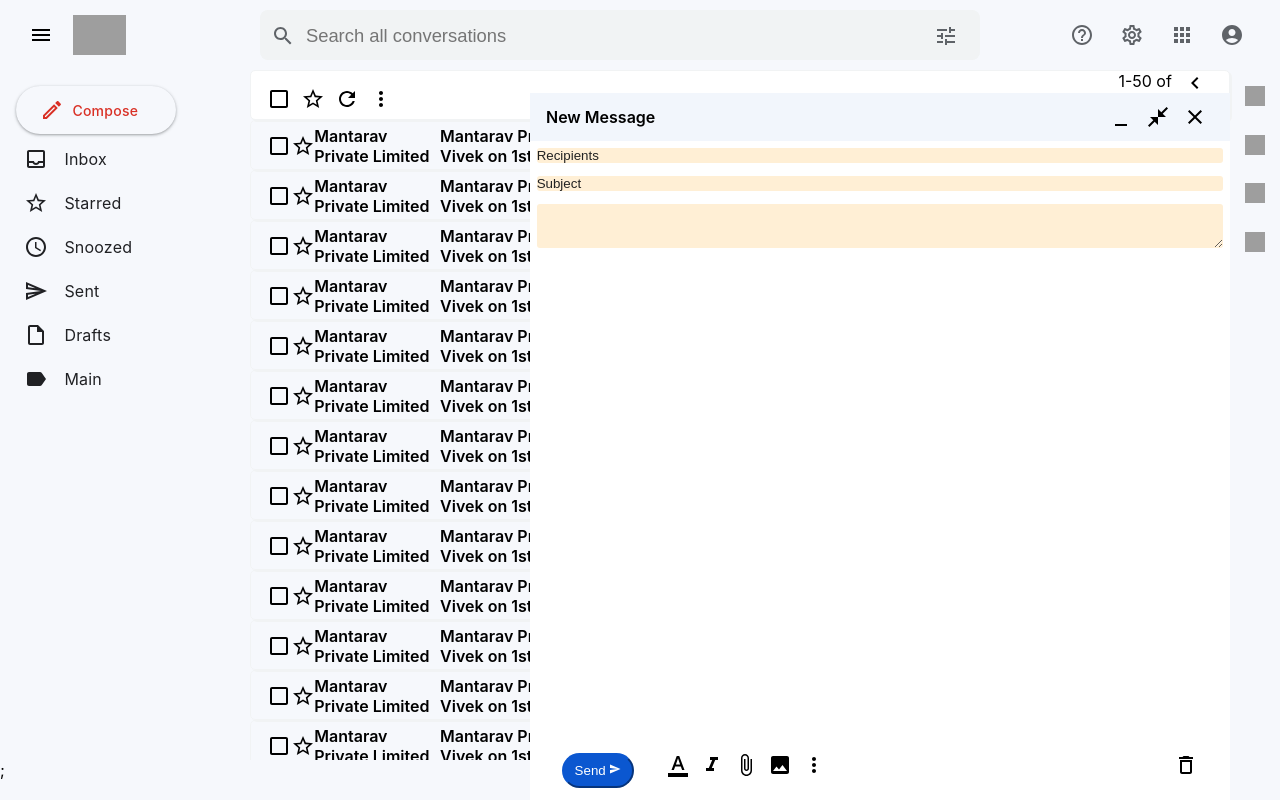
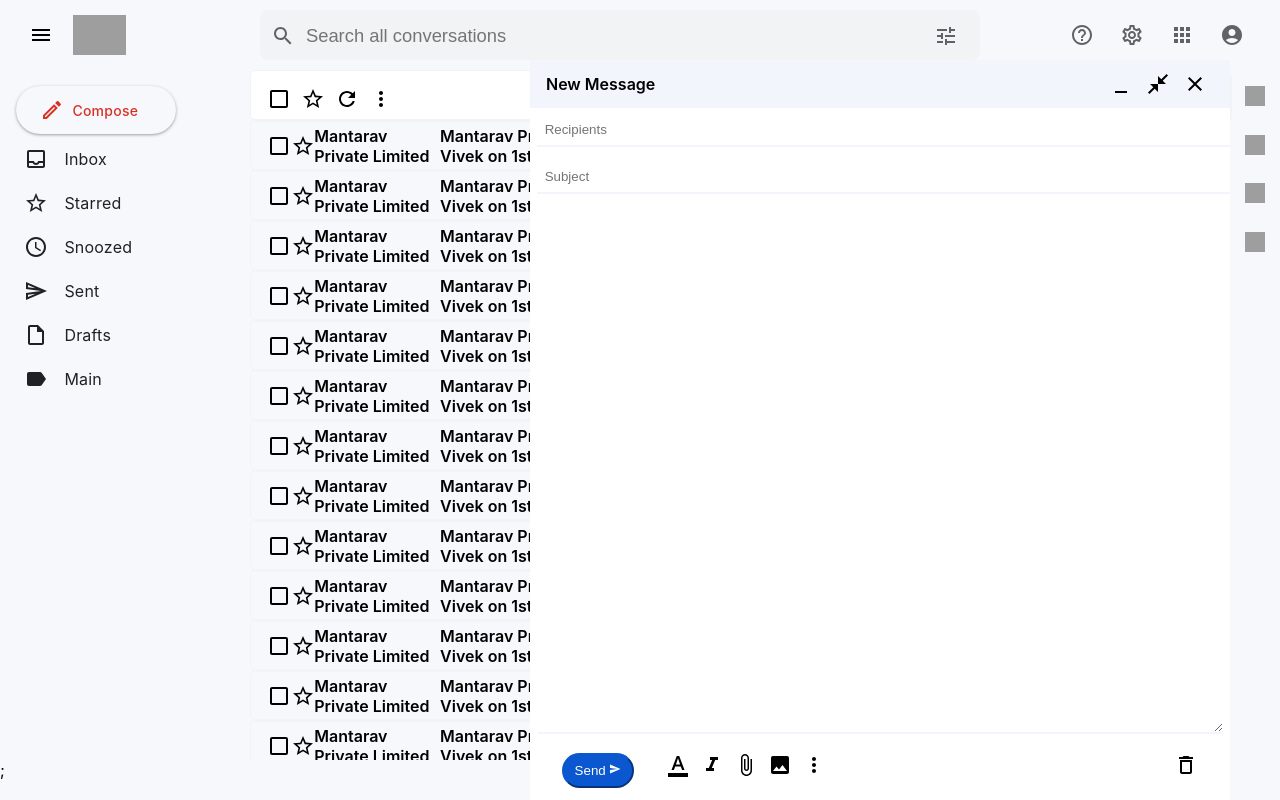
Before and after one commit to uidev-in/react-gmail-clone, a React (Create React App) app: page / in a window 1280 px wide. Built offline with nearby package versions, Linux system fonts and the light colour scheme; grey boxes are pictures that could not be loaded.

Commit message:
added something

```diff
--- a/src/components/compose/Compose.js
+++ b/src/components/compose/Compose.js
@@ -13,7 +13,7 @@
   Send,
   TramSharp,
 } from "@mui/icons-material";
-import React from "react";
+import React, { useState } from "react";
 import styled from "styled-components";
 
 //styling our component
@@ -55,14 +55,20 @@
   }
 `;
 const Input = styled.input`
-  width:100%:
-  padding: 0.5em;
+  width:100%;
+  padding: 0.5rem;
   margin: 0.5em;
   color: #222;
-  background: papayawhip;
+  heigt:60px;
+  background: transparent;
   border: none;
-  border-radius: 3px;
-
+  border-radius: 0px;
+  border-bottom:2px solid #f2f6fc;
+  :focus{
+    outline:none;
+    -webkit-box-shadow: none;
+    box-shadow: none;
+  }
   }
 `;
 const Textarea = styled.textarea`
@@ -71,10 +77,19 @@
   padding: 0.5em;
   margin: 0.5em;
   color: #222;
-  background: papayawhip;
+  background: transparent;
   border: none;
   border-radius: 3px;
-
+  border-bottom:2px solid #f2f6fc;
+  font-style:16px;
+  font-family:-apple-system, BlinkMacSystemFont, "Segoe UI", "Roboto", "Oxygen",
+  "Ubuntu", "Cantarell", "Fira Sans", "Droid Sans", "Helvetica Neue",
+  sans-serif;
+  :focus{
+    outline:none;
+    -webkit-box-shadow: none;
+    box-shadow: none;
+  }
   }
 `;
 const Footer = styled.div`
@@ -95,6 +110,15 @@
     height:35px;
     color:#fff;
     cursor:pointer;
+    :hover {
+        color:#0b57d0;
+        background-color: #fff;
+        box-shadow: inset 0 0 0 1px transparent;
+        border-top-right-radius:20px;
+        border-bottom-right-radius:20px;
+        font-weight:600
+
+      }
  }
 
   }
@@ -112,6 +136,8 @@
 `;
 
 export default function Compose() {
+  const [IsOpen, SetOpen] = useState(false);
+
   return (
     <>
       <Wrapper>
@@ -124,9 +150,9 @@
           </Options>
         </Header>
         <Body>
-          <Input defaultValue="Recipients" type="email" />
-          <Input defaultValue="Subject" type="text" />
-          <Textarea />
+          <Input placeholder="Recipients" type="email" />
+          <Input placeholder="Subject" type="text" />
+          <Textarea rows="32" />
         </Body>
         <Footer>
           <SendButton>
@@ -135,14 +161,14 @@
             </button>
           </SendButton>
           <EditorTool>
-            <FormatColorText />
-            <FormatItalic />
-            <AttachFile />
-            <Image />
-            <MoreVert />
+            <FormatColorText style={{ cursor: "pointer" }} />
+            <FormatItalic style={{ cursor: "pointer" }} />
+            <AttachFile style={{ cursor: "pointer" }} />
+            <Image style={{ cursor: "pointer" }} />
+            <MoreVert style={{ cursor: "pointer" }} />
           </EditorTool>
           <DeleteButton>
-            <DeleteOutline />
+            <DeleteOutline style={{ cursor: "pointer" }} />
           </DeleteButton>
         </Footer>
       </Wrapper>
```
